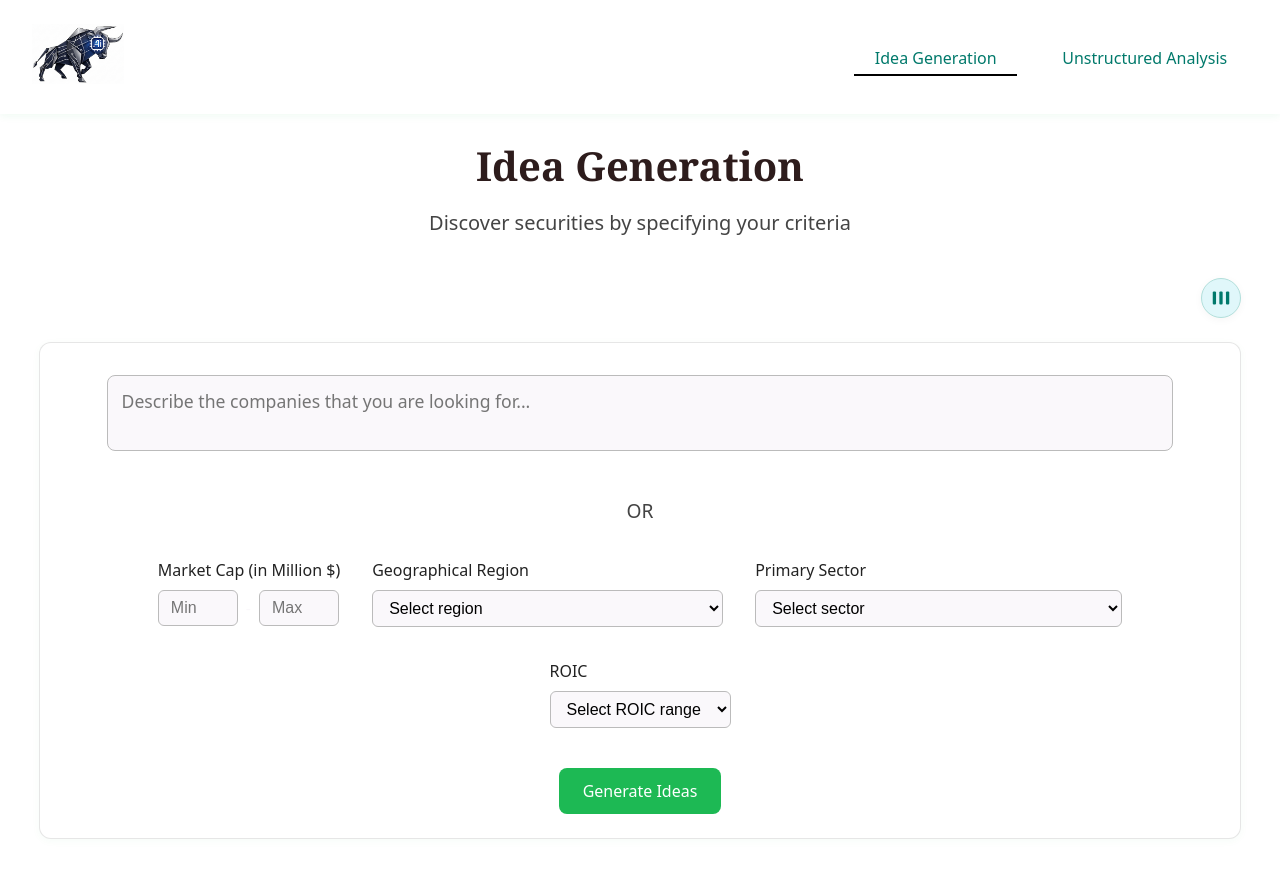
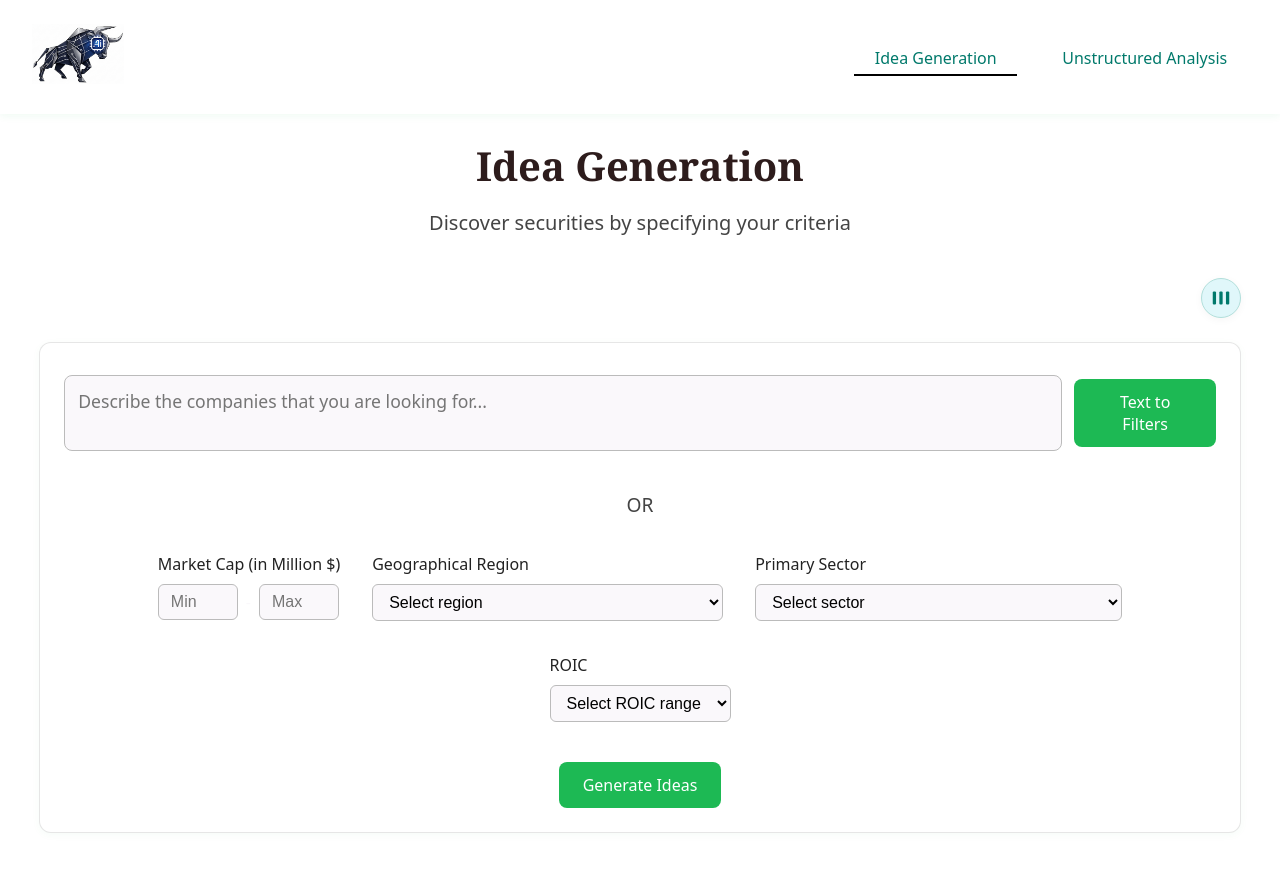
Before and after one commit to harry7337/stock-idea-prototype, a React (Vite) app: page / in a window 1280 px wide. Both pictures are taken after a click on the button "Idea Generation". Built offline with nearby package versions, Linux system fonts and the light colour scheme.

Commit message:
describe companies button now calls an api

```diff
--- a/src/App.jsx
+++ b/src/App.jsx
@@ -74,21 +74,27 @@ function Navbar() {
 }
 
 
+
 function IdeaGenerationMenu() {
   const [response, setResponse] = useState(null);
   const [loading, setLoading] = useState(false);
-  const [pages, setPages] = useState({}); // {pageNum: response}
+  const [pages, setPages] = useState({});
   const [currentPage, setCurrentPage] = useState(1);
-  const [lastQuery, setLastQuery] = useState(null); // store last query params for pagination
+  const [lastQuery, setLastQuery] = useState(null);
   // Tracklist state
   const [tracklist, setTracklist] = useState([]);
   const [tracklistOpen, setTracklistOpen] = useState(false);
   const prevTracklistLength = useRef(0);
+  // Filter states for dropdowns
+  const [marketCapMin, setMarketCapMin] = useState('');
+  const [marketCapMax, setMarketCapMax] = useState('');
+  const [region, setRegion] = useState('');
+  const [sector, setSector] = useState('');
+  const [roic, setRoic] = useState('');
   // Add company to tracklist
   const handleAddToTracklist = useCallback((company) => {
     setTracklist((prev) => {
       if (!prev.some((c) => c.company_name === company.company_name)) {
-        // Always include exchange_ticker field
         const withTicker = {
           ...company,
           exchange_ticker: company.exchange_ticker || (company["exchange_ticker"] ?? "")
@@ -100,18 +106,15 @@ function IdeaGenerationMenu() {
       return prev;
     });
   }, []);
-
   // Remove company from tracklist
   const handleRemoveFromTracklist = (companyName) => {
     setTracklist((prev) => prev.filter((c) => c.company_name !== companyName));
   };
-
   // Submit tracklist (placeholder)
   const handleSubmitTracklist = () => {
     alert('Tracklist submitted! Companies: ' + tracklist.map(c => c.company_name).join(', '));
     setTracklistOpen(false);
   };
-
   const allFields = [
     { label: "Company Name", value: "company_name" },
     { label: "Growth Score", value: "growth_score" },
@@ -130,7 +133,6 @@ function IdeaGenerationMenu() {
     { label: "60d %", value: "60d_perc" },
     { label: "90d %", value: "90d_perc" },
   ];
-
   const DEFAULT_FIELDS = [
     'company_name',
     'exchange_ticker',
@@ -143,6 +145,7 @@ const formRef = useRef();
   const [selectedFields, setSelectedFields] = useState(DEFAULT_FIELDS);
   const [showFieldDropdown, setShowFieldDropdown] = useState(false);
 
+  // Fetch search results
   const fetchPage = async (data, pageNum, fields = selectedFields) => {
     setLoading(true);
     try {
@@ -160,9 +163,7 @@ const [showFieldDropdown, setShowFieldDropdown] = useState(false);
       let json = null;
       try {
         json = JSON.parse(text);
-      } catch (e) {
-        // Not JSON, fallback to text
-      }
+      } catch (e) {}
       setPages(prev => ({ ...prev, [pageNum]: json || text }));
       setResponse(json || text);
       setCurrentPage(pageNum);
@@ -173,20 +174,63 @@ const [showFieldDropdown, setShowFieldDropdown] = useState(false);
     }
   };
 
+  // Handle text submission for LLM filter extraction
+  const handleTextSubmit = async (e) => {
+    e.preventDefault();
+    setLoading(true);
+    setResponse(null);
+    setPages({});
+    setCurrentPage(1);
+    const form = formRef.current;
+    const userText = form.description.value;
+    if (!userText) {
+      setResponse("Please enter a description.");
+      setLoading(false);
+      return;
+    }
+    try {
+      const apiBase = import.meta.env.VITE_API_BASE_URL || 'http://localhost:8000';
+      const res = await fetch(`${apiBase}/text-to-filters`, {
+        method: "POST",
+        headers: { "Content-Type": "application/json" },
+        body: JSON.stringify({ user_text: userText }),
+      });
+      const data = await res.json();
+      const filters = data.filters || {};
+      console.log(filters.region);
+
+      setMarketCapMin(filters.marketCap?.min || '');
+      setMarketCapMax(filters.marketCap?.max || '');
+      setRegion(filters.region || '');
+      setSector(filters.sector || '');
+      setRoic(filters.roic || '');
+      // Optionally auto-search:
+      // const searchBody = {
+      //   marketCap: {
+      //     min: filters.marketCap?.min || '',
+      //     max: filters.marketCap?.max || '',
+      //   },
+      //   region: filters.region || '',
+      //   sector: filters.sector || '',
+      //   roic: filters.roic || '',
+      // };
+      // setLastQuery(searchBody);
+      // fetchPage(searchBody, 1, selectedFields);
+    } catch (err) {
+      setResponse('Error: ' + err.message);
+    } finally {
+      setLoading(false);
+    }
+  };
+
+  // Handle manual filter form submit
   const handleSubmit = async (e) => {
     e.preventDefault();
     setLoading(false);
     setResponse(null);
     setPages({});
     setCurrentPage(1);
-    const form = formRef.current;
-    const marketCapMin = form.marketCapMin.value;
-    const marketCapMax = form.marketCapMax.value;
-    const region = form.region.value;
-    const sector = form.sector.value;
-    const roic = form.roic.value;
-
-    // Check if all filters are empty
+    // Use controlled state for filter values
     const noFilters =
       (!marketCapMin && !marketCapMax) &&
       !region &&
@@ -196,12 +240,10 @@ const [showFieldDropdown, setShowFieldDropdown] = useState(false);
       setResponse("Please select at least one filter");
       return;
     }
-
     if (selectedFields.length === 0) {
       setResponse("Please select at least one column to display");
       return;
     }
-
     const data = {
       marketCap: {
         min: marketCapMin,
@@ -261,31 +303,40 @@ const [showFieldDropdown, setShowFieldDropdown] = useState(false);
       <form
       className="idea-gen-form"
       ref={formRef}
-        onSubmit={handleSubmit}
       autoComplete="off"
       >
-        <div className="idea-gen-textarea-row">
+      <div className="idea-gen-textarea-row" style={{ display: "flex", alignItems: "flex-start", gap: 12 }}>
         <textarea
         className="idea-gen-textarea"
         name="description"
         placeholder="Describe the companies that you are looking for..."
         rows={2}
         style={{ color: "black" }}
+        defaultValue={''}
         />
+        <button
+        type="button"
+        className="navbar-btn"
+        style={{ marginTop: 4 }}
+        onClick={handleTextSubmit}
+        disabled={loading}
+        >
+        {loading ? "Processing..." : "Text to Filters"}
+        </button>
       </div>
       <div className="idea-gen-or">OR</div>
       <div className="idea-gen-filters-row">
         <div className="idea-gen-filter">
         <label>Market Cap (in Million $)</label>
-            <div
-              style={{ display: "flex", gap: "0.5rem", alignItems: "center" }}
-            >
+        <div style={{ display: "flex", gap: "0.5rem", alignItems: "center" }}>
           <input
           type="number"
           min="0"
           name="marketCapMin"
           placeholder="Min"
           style={{ color: "black", width: "80px" }}
+          value={marketCapMin}
+          onChange={e => setMarketCapMin(e.target.value)}
           />
           <span style={{ color: "#faf8fb" }}>-</span>
           <input
@@ -294,24 +345,26 @@ const [showFieldDropdown, setShowFieldDropdown] = useState(false);
           name="marketCapMax"
           placeholder="Max"
           style={{ color: "black", width: "80px" }}
+          value={marketCapMax}
+          onChange={e => setMarketCapMax(e.target.value)}
           />
         </div>
         </div>
         <div className="idea-gen-filter">
         <label>Geographical Region</label>
-            <RegionSelect />
+        <RegionSelect value={region} onChange={e => setRegion(e.target.value)} />
         </div>
         <div className="idea-gen-filter">
         <label>Primary Sector</label>
-            <SectorSelect />
+        <SectorSelect value={sector} onChange={e => setSector(e.target.value)} />
         </div>
         <div className="idea-gen-filter">
         <label>ROIC</label>
-            <RoicSelect />
+        <RoicSelect value={roic} onChange={e => setRoic(e.target.value)} />
         </div>
       </div>
       <div className="idea-gen-btn-row">
-          <button type="submit" className="navbar-btn" disabled={loading}>
+        <button type="submit" className="navbar-btn" disabled={loading} onClick={handleSubmit}>
         {loading ? "Generating..." : "Generate Ideas"}
         </button>
       </div>
```
Lines whose indentation alone changed are shown as unchanged.
